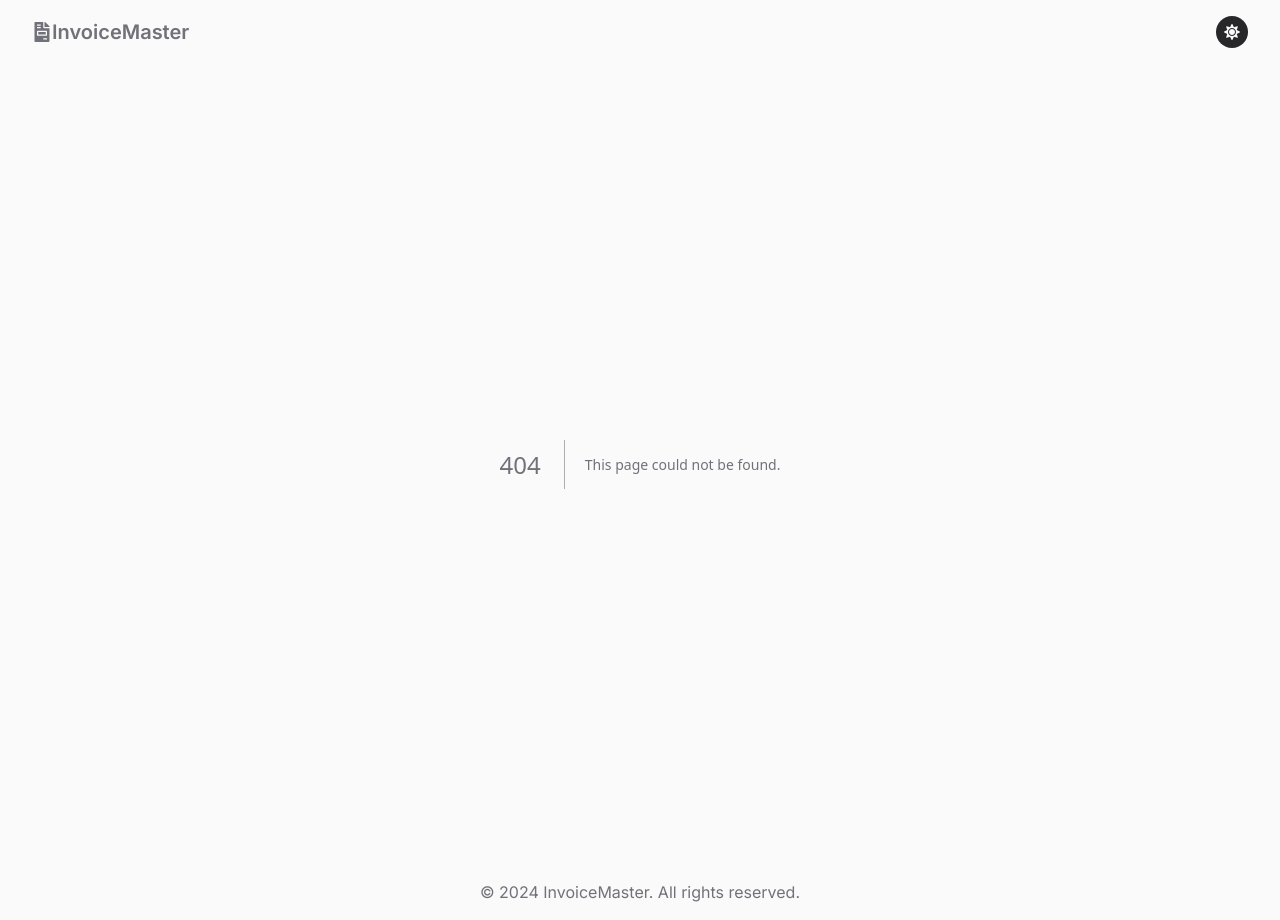
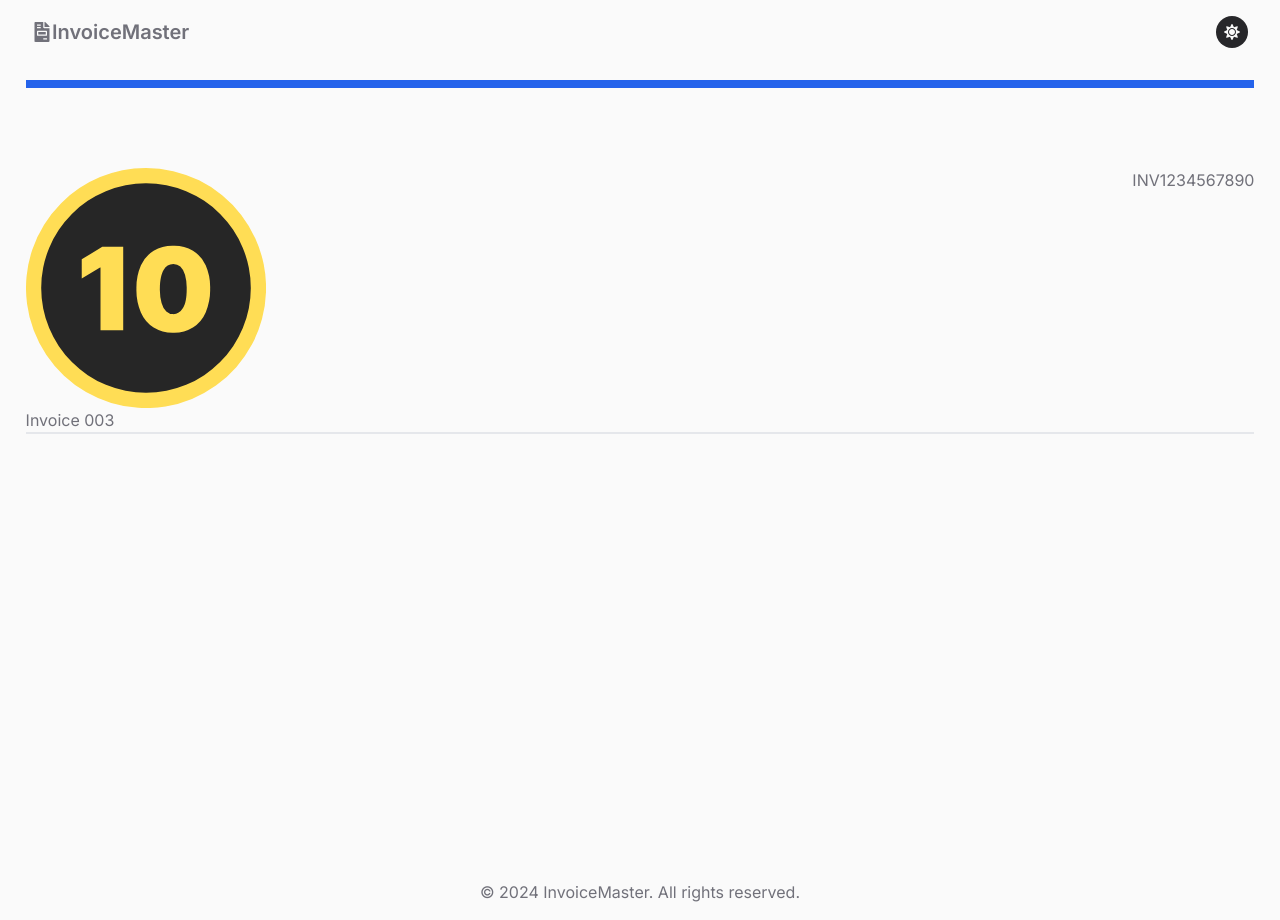
Before and after one commit to prasenjitpriyan/invoicemaster, a Next.js app: page /invoice in a window 1280 px wide. Before the commit this address had no page. Built offline with nearby package versions, Linux system fonts and the light colour scheme.

Commit message:
Invoice page added

```diff
--- /dev/null
+++ b/app/invoice/page.tsx
@@ -0,0 +1,29 @@
+import Image from "next/image";
+import React from "react";
+import logo from "@/assets/images/10.svg";
+
+const InvoicePage = () => {
+  return (
+    <main className="grid place-items-center min-h-screen w-screen">
+      <div className="h-[96%] w-[96%] border-t-8 border-blue-600">
+        <div className="flex justify-between mt-20 border-b-2">
+          <div>
+            <Image
+              src={logo}
+              alt="Invoice"
+              width={100}
+              height={100}
+              className="w-60 h-60"
+            />
+            <h1>Invoice 003</h1>
+          </div>
+          <div>
+            <h1>INV1234567890</h1>
+          </div>
+        </div>
+      </div>
+    </main>
+  );
+};
+
+export default InvoicePage;
--- a/components/Hero.tsx
+++ b/components/Hero.tsx
@@ -12,7 +12,7 @@ const Hero: React.FC = () => {
         <div className="h-full px-5 py-4">
           <button className="space-y-2 font-medium w-full">
             <Link
-              href="/download"
+              href="/invoice"
               className="flex items-center p-2 text-zinc-800 rounded-lg dark:text-zinc-50 hover:bg-zinc-100 dark:hover:bg-zinc-700 group"
             >
               <IoIosCloudDownload className="w-5 h-5 text-zinc-800 transition duration-75 dark:text-zinc-50 group-hover:text-zinc-900 dark:group-hover:text-zinc-50" />
```
Also changed, not shown: assets/images/10.svg (added).
